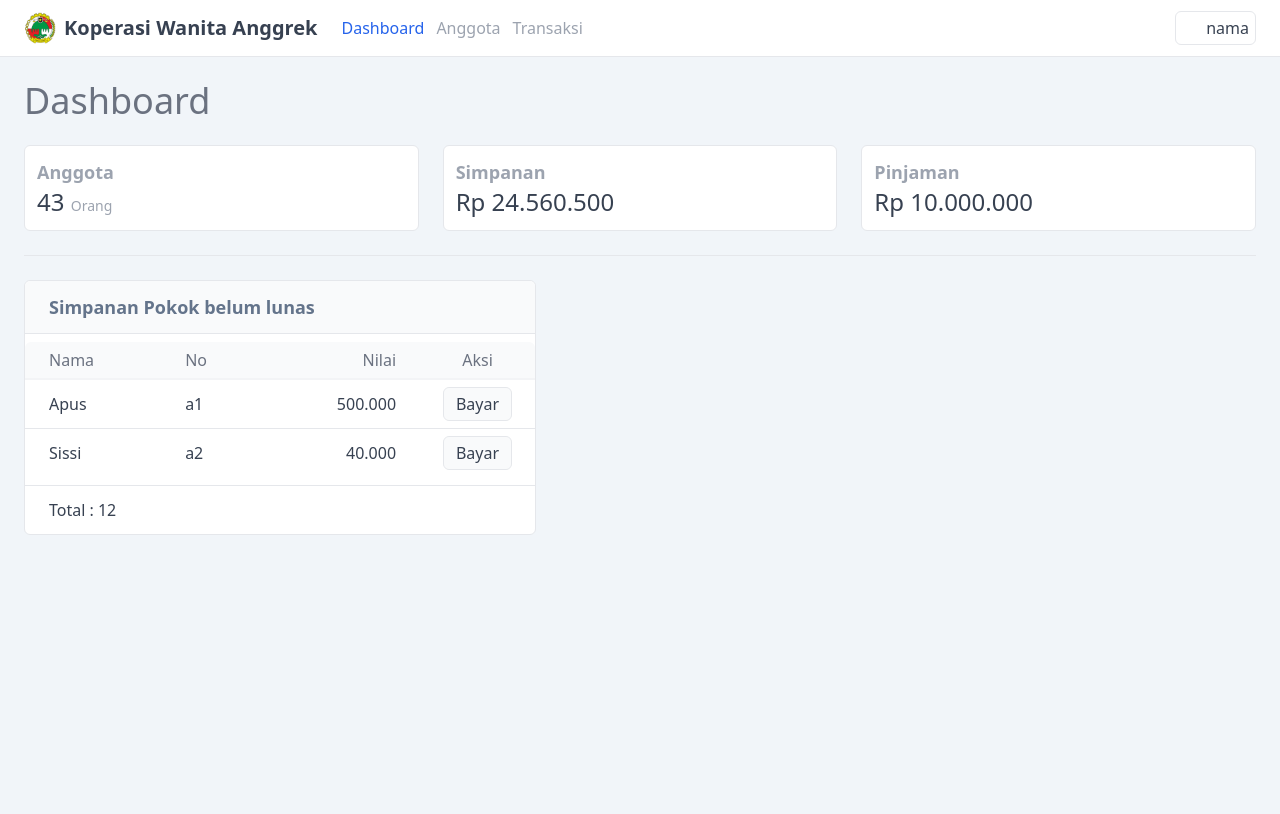
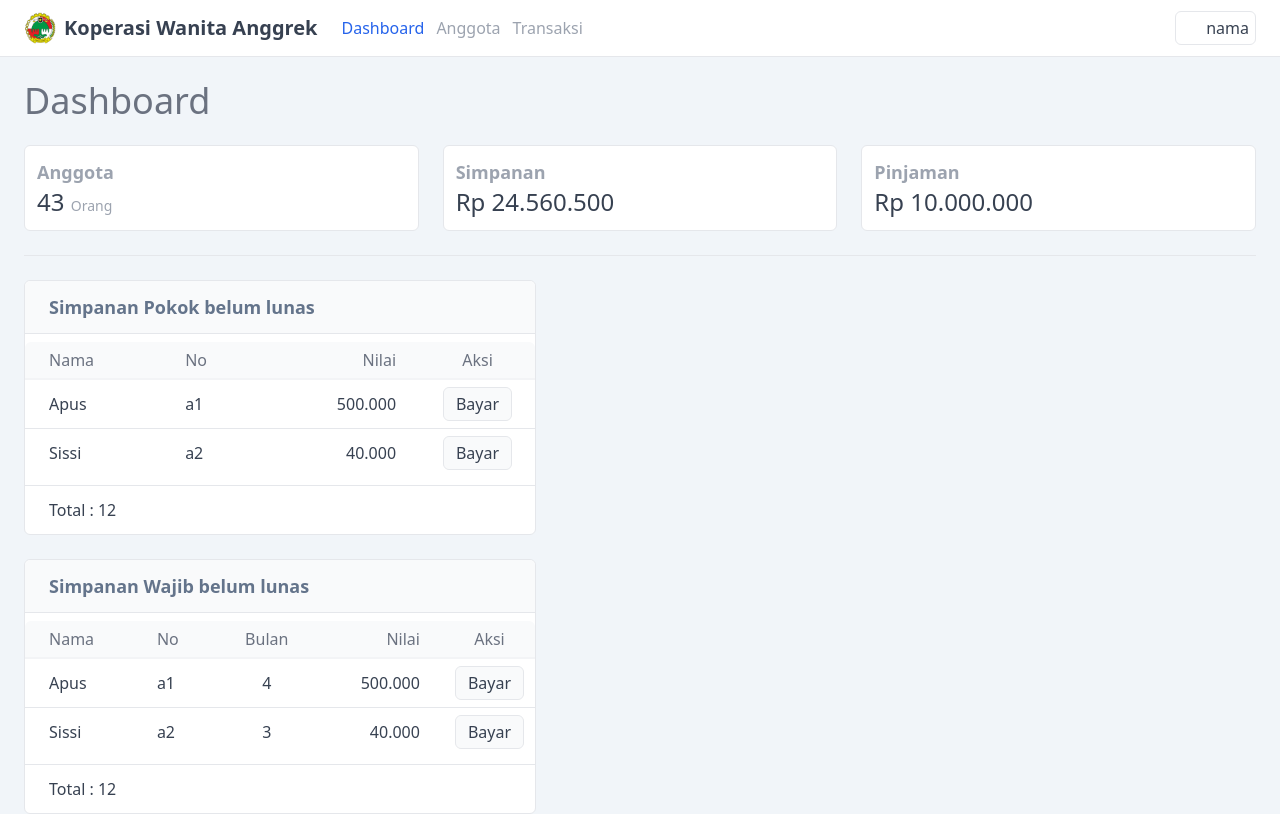
Before and after one commit to harie-hunt/app-kwa, a SvelteKit app in the folder app-sveltekit/: page / in a window 1280 px wide. Built offline with nearby package versions, Linux system fonts and the light colour scheme; some icons are missing.

Commit message:
fix dashbaord

```diff
--- /dev/null
+++ b/app-sveltekit/src/lib/components/dashboard/dashboard-table-simpanan-wajib.svelte
@@ -0,0 +1,38 @@
+<script lang="ts">
+	import Button from '$lib/ui/button/button.svelte';
+	import Card from '$lib/ui/card/card.svelte';
+	import Table from '$lib/ui/table/table.svelte';
+	import { formatNumberRibuan } from '$lib/utils/format';
+	import type { SchemaTable } from '$lib/utils/type';
+
+	type SimpananWithAnggota = {
+		no: string;
+		nama: string;
+		bulan: number;
+		nilai: number;
+	};
+
+	const schema: (SchemaTable & { name: keyof SimpananWithAnggota })[] = [
+		{ label: 'Nama', name: 'nama' },
+		{ label: 'No', name: 'no' },
+		{ label: 'Bulan', name: 'bulan', center: true },
+		{ label: 'Nilai', name: 'nilai', right: true, func: formatNumberRibuan }
+	];
+
+	const values: SimpananWithAnggota[] = [
+		{ no: 'a1', nama: 'Apus', nilai: 500000, bulan: 4 },
+		{ no: 'a2', nama: 'Sissi', nilai: 40000, bulan: 3 }
+	];
+</script>
+
+<Card class="md:max-w-lg">
+	<h2 slot="head">Simpanan Wajib belum lunas</h2>
+
+	<div class="-mx-6 -my-4">
+		<Table {schema} {values}>
+			<Button>Bayar</Button>
+		</Table>
+	</div>
+
+	<div slot="foot">Total : 12</div>
+</Card>
--- a/app-sveltekit/src/routes/(app)/+page.svelte
+++ b/app-sveltekit/src/routes/(app)/+page.svelte
@@ -1,5 +1,6 @@
 <script lang="ts">
 	import DashboardTableSimpananPokok from '$lib/components/dashboard/dashboard-table-simpanan-pokok.svelte';
+	import DashboardTableSimpananWajib from '$lib/components/dashboard/dashboard-table-simpanan-wajib.svelte';
 	import Gadget from '$lib/components/dashboard/gadget.svelte';
 	import { title } from '$lib/stores';
 
@@ -12,4 +13,7 @@
 
 <hr class="my-6" />
 
-<DashboardTableSimpananPokok />
+<div class="space-y-6">
+	<DashboardTableSimpananPokok />
+	<DashboardTableSimpananWajib />
+</div>
```
